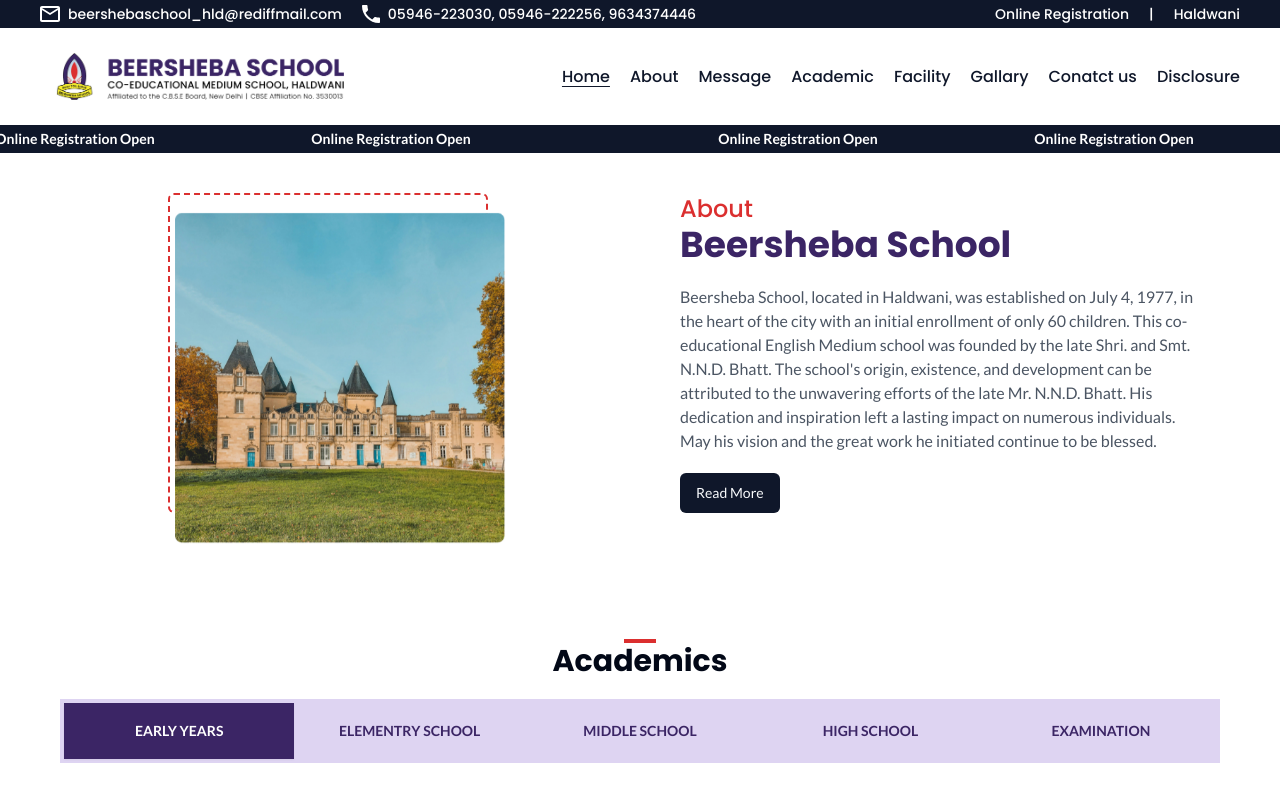
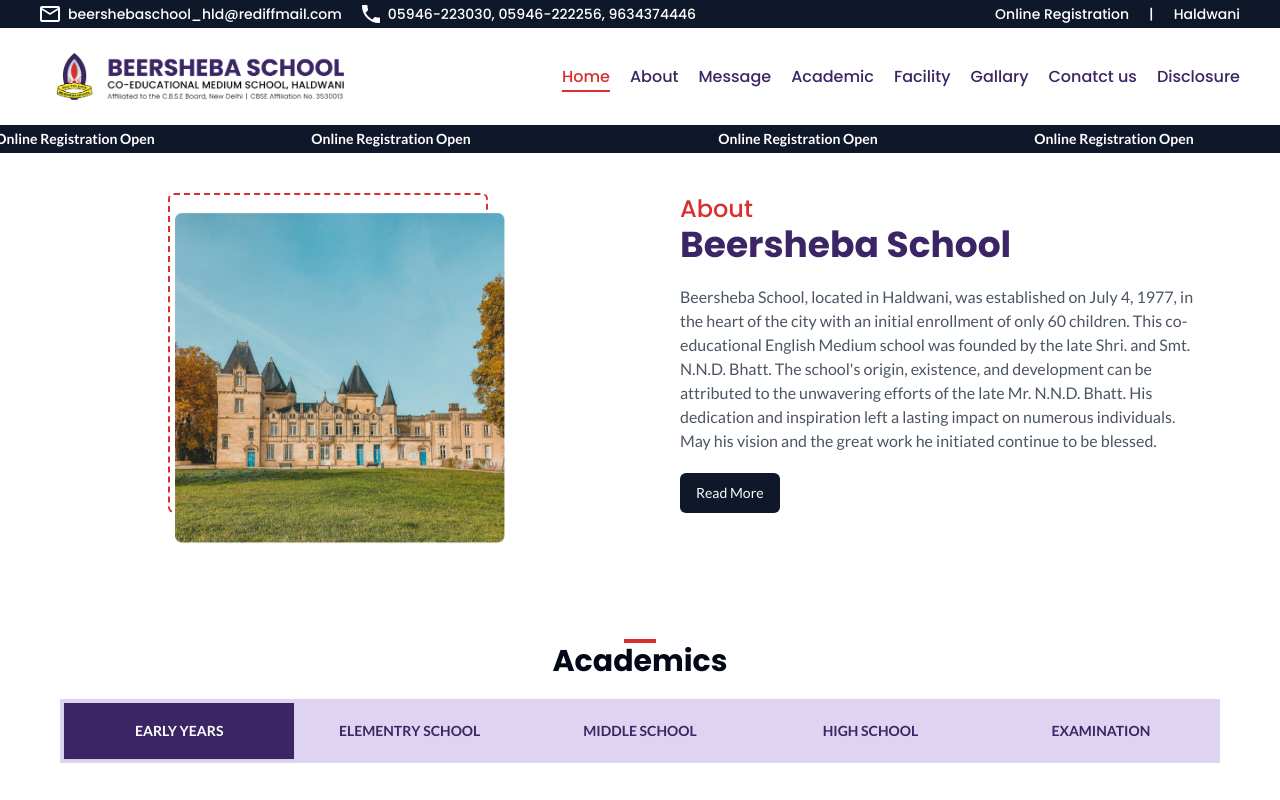
Before and after one commit to beersheba2130/school-website, a Next.js app: page / in a window 1280 px wide. Shown: the top 800 px of the page. Built offline with nearby package versions, Linux system fonts and the light colour scheme.

Commit message:
navigation done

```diff
--- a/src/components/nav.tsx
+++ b/src/components/nav.tsx
@@ -12,8 +12,10 @@ const Nav = () => {
       <Link href={"/"}>
         <li
           className={cn(
-            "hover:text-secondary",
-            path === "/" ? "underline underline-offset-4" : ""
+            "hover:text-[#DB2F2F] text-[#3B2565]",
+            path === "/"
+              ? "underline text-[#DB2F2F] underline-offset-8 decoration-2 decoration-[#DB2F2F]"
+              : ""
           )}
         >
           Home
@@ -22,8 +24,10 @@ const Nav = () => {
       <Link href={"/about"}>
         <li
           className={cn(
-            "hover:text-secondary",
-            path === "/about" ? "underline underline-offset-4" : ""
+            "hover:text-[#DB2F2F] text-[#3B2565]",
+            path === "/about"
+              ? "underline text-[#DB2F2F] underline-offset-8 decoration-2 decoration-[#DB2F2F]"
+              : ""
           )}
         >
           About
@@ -32,8 +36,10 @@ const Nav = () => {
       <Link href={"/message"}>
         <li
           className={cn(
-            "hover:text-secondary",
-            path === "/message" ? "underline underline-offset-4" : ""
+            "hover:text-[#DB2F2F] text-[#3B2565]",
+            path === "/message"
+              ? "underline text-[#DB2F2F] underline-offset-8 decoration-2 decoration-[#DB2F2F]"
+              : ""
           )}
         >
           Message
@@ -42,8 +48,10 @@ const Nav = () => {
       <Link href={"/academics"}>
         <li
           className={cn(
-            "hover:text-secondary",
-            path === "/academics" ? "underline underline-offset-4" : ""
+            "hover:text-[#DB2F2F] text-[#3B2565]",
+            path === "/academics"
+              ? "underline text-[#DB2F2F] underline-offset-8 decoration-2 decoration-[#DB2F2F]"
+              : ""
           )}
         >
           Academic
@@ -52,8 +60,10 @@ const Nav = () => {
       <Link href={"/facility"}>
         <li
           className={cn(
-            "hover:text-secondary",
-            path === "/facility" ? "underline underline-offset-4" : ""
+            "hover:text-[#DB2F2F] text-[#3B2565]",
+            path === "/facility"
+              ? "underline text-[#DB2F2F] underline-offset-8 decoration-2 decoration-[#DB2F2F]"
+              : ""
           )}
         >
           Facility
@@ -62,8 +72,10 @@ const Nav = () => {
       <Link href={"/gallery"}>
         <li
           className={cn(
-            "hover:text-secondary",
-            path === "/gallery" ? "underline underline-offset-4" : ""
+            "hover:text-[#DB2F2F] text-[#3B2565]",
+            path === "/gallery"
+              ? "underline text-[#DB2F2F] underline-offset-8 decoration-2 decoration-[#DB2F2F]"
+              : ""
           )}
         >
           Gallary
@@ -72,8 +84,10 @@ const Nav = () => {
       <Link href={"/contact-us"}>
         <li
           className={cn(
-            "hover:text-secondary",
-            path === "/contact-us" ? "underline underline-offset-4" : ""
+            "hover:text-[#DB2F2F] text-[#3B2565]",
+            path === "/contact-us"
+              ? "underline text-[#DB2F2F] underline-offset-8 decoration-2 decoration-[#DB2F2F]"
+              : ""
           )}
         >
           Conatct us
@@ -82,8 +96,10 @@ const Nav = () => {
       <Link href={"/disclosure"}>
         <li
           className={cn(
-            "hover:text-secondary",
-            path === "/disclosure" ? "underline underline-offset-4" : ""
+            "hover:text-[#DB2F2F] text-[#3B2565]",
+            path === "/disclosure"
+              ? "underline text-[#DB2F2F] underline-offset-8 decoration-2 decoration-[#DB2F2F]"
+              : ""
           )}
         >
           Disclosure
```
